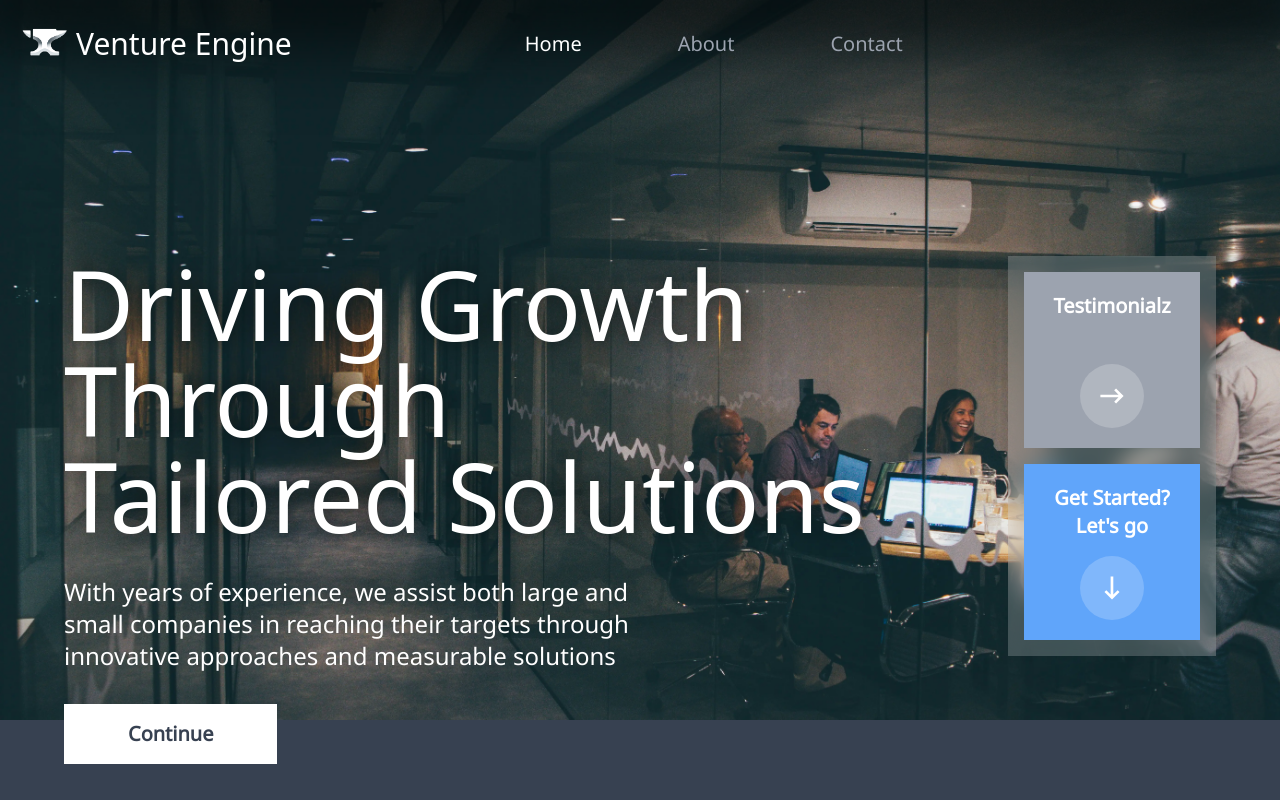
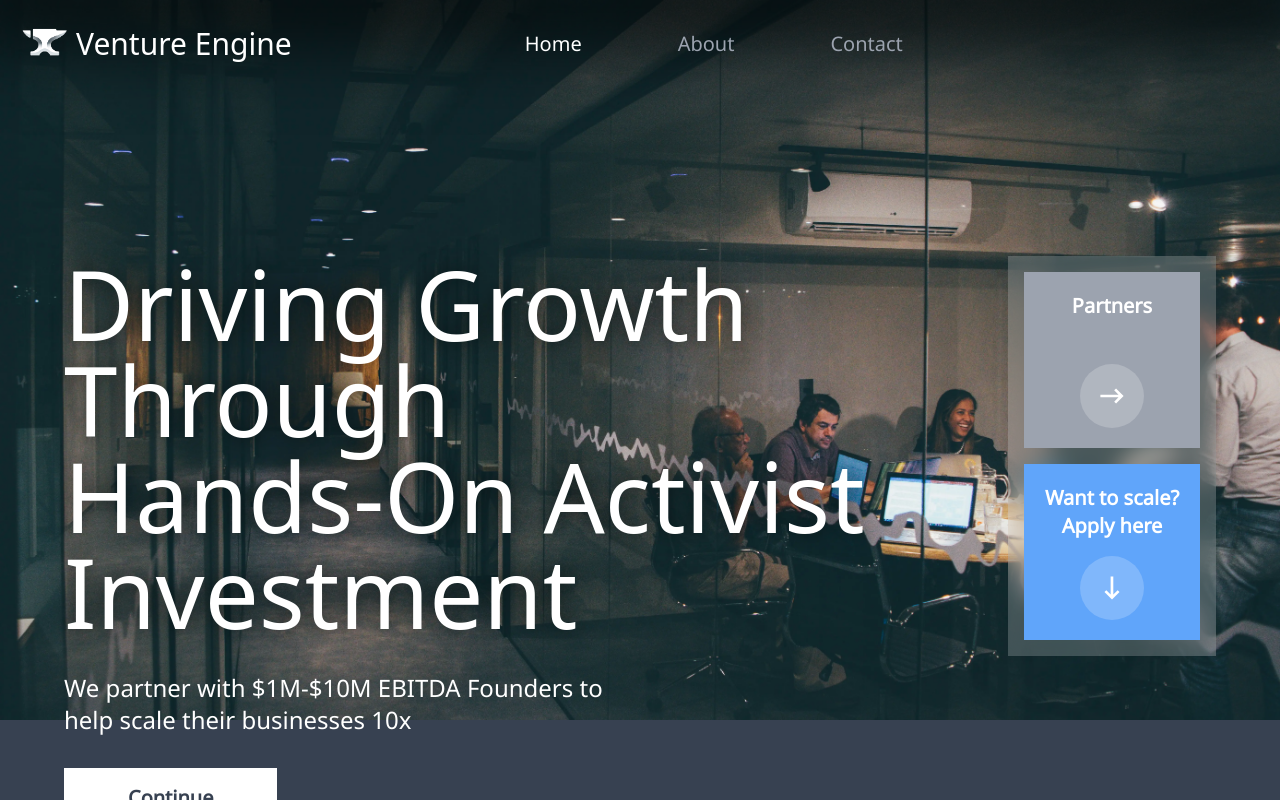
Before and after one commit to Hunter-Jisha/VentureEngine-Website, a SvelteKit app: page / in a window 1280 px wide. Built offline with nearby package versions, Linux system fonts and the light colour scheme; a web font is replaced by a local one.

Commit message:
copy update WIP

```diff
--- a/src/routes/+page.svelte
+++ b/src/routes/+page.svelte
@@ -16,10 +16,9 @@
     <img class="absolute top-0 left-0 w-full h-full object-cover z-0" alt="background" src="background.webp">
 
     <div class="mt-auto flex flex-col w-full md:w-2/3 z-10 gap-8 text-white md:absolute md:top-64 md:left-16">
-        <p class="text-5xl md:text-8xl font-fancy" style="filter: drop-shadow(0px 0px 10px #00000088);">Driving Growth Through <br> Tailored Solutions</p>
+        <p class="text-5xl md:text-8xl font-fancy" style="filter: drop-shadow(0px 0px 10px #00000088);">Driving Growth Through <br> Hands-On Activist Investment</p>
         <p class="text-xl md:text-2xl md:w-2/3">
-            With years of experience, we assist both large and small companies in reaching their targets through
-            innovative approaches and measurable solutions
+            We partner with $1M-$10M EBITDA Founders to help scale their businesses 10x
         </p>
 
         <button on:click={() => document.getElementById("what-we-do")?.scrollIntoView({ behavior: "smooth" })}
@@ -29,7 +28,7 @@
     <div class="hidden md:flex flex-col w-52 z-10 gap-4 text-white absolute bottom-16 right-16 p-4 bg-white bg-opacity-20 backdrop-blur-md">
         <button on:click={() => document.getElementById("testimonials")?.scrollIntoView({ behavior: "smooth" })}
         class="w-full aspect-square bg-gray-400 text-white flex flex-col items-center justify-between p-5 transition-all hover:bg-gray-600 group">
-            <p class="font-bold text-xl">Testimonialz</p>
+            <p class="font-bold text-xl">Partners</p>
 
             <div class="w-16 aspect-square p-4 rounded-full bg-white bg-opacity-20 group-hover:bg-opacity-50 delay-100 transition-all">
                 <Arrow class="w-full h-full"/>
@@ -38,7 +37,7 @@
 
         <button on:click={() => document.getElementById("get-started")?.scrollIntoView({ behavior: "smooth" })}
         class="w-full aspect-square bg-blue-400 text-white flex flex-col items-center justify-between p-5 transition-all hover:bg-blue-500 group">
-            <p class="font-bold text-xl">Get Started? <br> Let's go</p>
+            <p class="font-bold text-xl">Want to scale? <br> Apply here</p>
 
             <div class="w-16 aspect-square p-4 rounded-full bg-white bg-opacity-20 group-hover:bg-opacity-50 delay-100 transition-all">
                 <Arrow class="w-full h-full rotate-90"/>
@@ -50,57 +49,55 @@
 <div id="what-we-do" class="w-full h-max md:h-[50rem] relative flex flex-col bg-gray-700 flex-shrink-0 items-center pt-16 p-8 md:p-16 md:justify-around gap-8">
     <div class="flex flex-col items-center w-full gap-4">
         <p class=" text-white">WHAT WE DO</p>
-        <p class="font-fancy text-white text-5xl md:text-7xl text-center md:text-left">We Offer Leading Solutions In</p>
+        <p class="font-fancy text-white text-5xl md:text-7xl text-center md:text-left">Revenue Growth + Cost Savings</p>
     </div>
 
     <div class="md:w-full justify-center flex flex-col md:flex-row md:h-80 gap-1">
         <div class="h-full w-72 bg-gray-500 flex flex-col p-6 gap-4 text-white">
             <Instagram class="w-16 h-16 bg-blue-400 p-4"/>
-            <p class="font-fancy text-4xl">Social Media <br> Management</p>
-            <p class="">Establish your brand's online presence with content tailored to your audience</p>
+            <p class="font-fancy text-4xl">Process Mapping <br> and Improvement</p>
+            <p class="">Work directly with on-site teams to document and make operations efficient</p>
         </div>
 
         <div class="h-full w-72 bg-gray-500 flex flex-col p-6 gap-4 text-white">
             <Globe class="w-16 h-16 bg-white text-gray-500 p-4"/>
-            <p class="font-fancy text-4xl">Internet <br> Presence</p>
-            <p class="">Grow your digital footprint with a professional website, effective SEO, and cohesive branding</p>
+            <p class="font-fancy text-4xl">Data <br> Warehousing</p>
+            <p class="">Consolidate data from disparate systems and create a single source of truth for reporting</p>
         </div>
 
         <div class="h-full w-72 bg-gray-500 flex flex-col p-6 gap-4 text-white">
             <Signal class="w-16 h-16 bg-blue-400 p-4"/>
-            <p class="font-fancy text-4xl">Ad <br> Campaigning</p>
-            <p class="">Drive targeted traffic and boost engagement with data-driven ad campaigns</p>
+            <p class="font-fancy text-4xl">Drive <br> Sales</p>
+            <p class="">Bring in our in-house sales team to scale revenue - including branding and social media</p>
         </div>
     </div>
 </div>
 
 <div id="testimonials" class="w-full relative flex flex-col bg-blue-400 flex-shrink-0 items-center py-16 px-8 md:px-48 gap-16">
     <div class="flex flex-col w-full text-white gap-2 text-center md:text-left">
-        <p class="">DON'T JUST TAKE IT FROM US</p>
-        <p class="font-fancy text-5xl md:text-6xl">Here's what our clients have to say</p>
+        <p class="">OUR PARTNERS</p>
+        <p class="font-fancy text-5xl md:text-6xl">Some of our success storeis</p>
     </div>
 
     <div class="w-full h-full gap-4 grid grid-rows-2 grid-cols-2 text-white">
         <div class="flex flex-col row-span-1 col-span-2 items-start gap-4 bg-white text-gray-500 p-6 md:p-12">
             <Quote class="h-12 aspect-square text-blue-400"/>
             <p class="text-xl md:text-3xl">
-                Venture Engine built our social media from scratch and helped us target ads for the right local audience.
-                We ask everyone in the chair where they found us from. It used to be all Google but now, more often
-                than not, people are finding us through social media.
+                Over $1M in cost savings annually through shipping cost reduction
+
             </p>
 
             <div class="flex flex-row items-center gap-4">
                 <img class="h-12 aspect-square rounded-full object-cover" alt="john" src="blank_profile.webp">
 
-                <p class="text-4xl text-blue-400 font-fancy">Christopher Lombardo</p>
+                <p class="text-4xl text-blue-400 font-fancy">Mercatalyst</p>
             </div>
         </div>
 
         <div class="flex flex-col row-span-1 col-span-2 items-start gap-4 bg-white text-gray-500 p-6 md:p-12">
             <Quote class="h-12 aspect-square text-blue-400"/>
             <p class="text-xl md:text-3xl">
-                We cut our vacancy rate in half when Venture Engine redid our website and social media. Customers have
-                started coming to us instead of the other way around.
+                Telos took the info from all our different systems and put them in one place. We stopped having to chase down why one number doesn't match another.
             </p>
 
             <div class="flex flex-row items-center gap-4">
```
